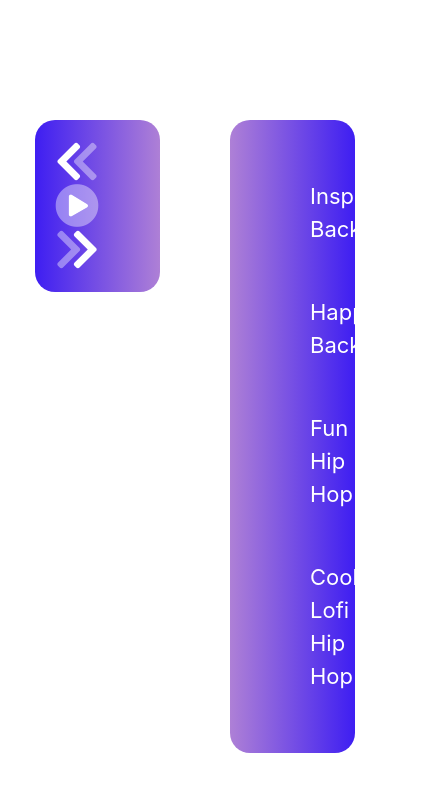
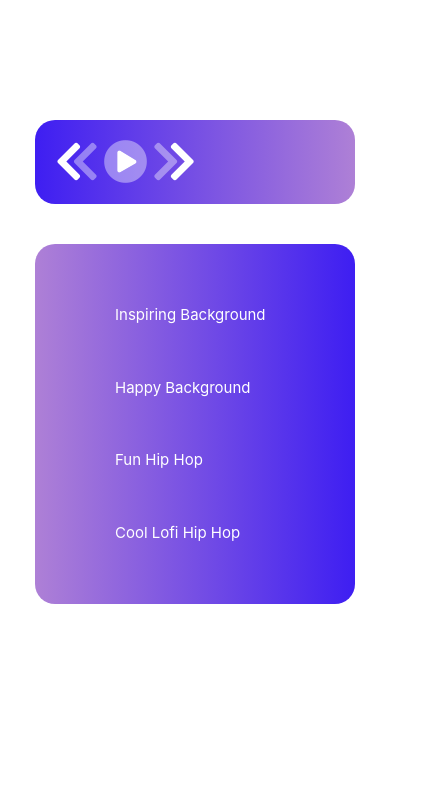
Before and after one commit to Emin-dev/Audio, a plain HTML site: page index.html in a window 390 px wide. Shown: the whole page, 435 px wide, since content can reach past the window. Drawn offline with nearby package versions, Linux system fonts and the light colour scheme.

Commit message:
responsive ios

```diff
--- a/index.html
+++ b/index.html
@@ -14,10 +14,10 @@
 <body>
     <div class="container">
         <div class="row">
-            <div class="col-6">
+            <div class="col-sm-6">
               <div class="box">
                <div class="row">
-                   <div class="col-5">
+                   <div class="col-sm-5">
                     <audio id="player">
                         <source src="" type="audio/mpeg">
                       </audio>
@@ -27,19 +27,19 @@
                     <i  id="NextSound" class="fad fa-chevron-double-right"></i>
 
                    </div>
-                   <div class="col-7">
+                   <div class="col-sm-7">
                        <p></p>
                    </div>
                </div>
               </div>
             </div>
-            <div class="col-6">
+            <div class="col-sm-6">
                 <div class="box2">
                     <ul>
-                        <li id="1">Inspiring Background</li>
-                        <li id="2">Happy Background</li>
-                        <li id="3">Fun Hip Hop</li>
-                        <li id="4">Cool Lofi Hip Hop</li>
+                        <li id="1"> <p>Inspiring Background</p> </li>
+                        <li id="2"> <p>Happy Background</p> </li>
+                        <li id="3"> <p>Fun Hip Hop</p> </li>
+                        <li id="4"> <p>Cool Lofi Hip Hop</p> </li>
                     </ul>
                 </div>
             </div>
--- a/style.scss
+++ b/style.scss
@@ -50,3 +50,9 @@ ul{
           }
     }
 }
+
+@media only screen and (max-width: 400px) {
+    p{
+        font-size: 15px;
+    }
+  }
```
Also changed, not shown: style.css, 1 other file.
